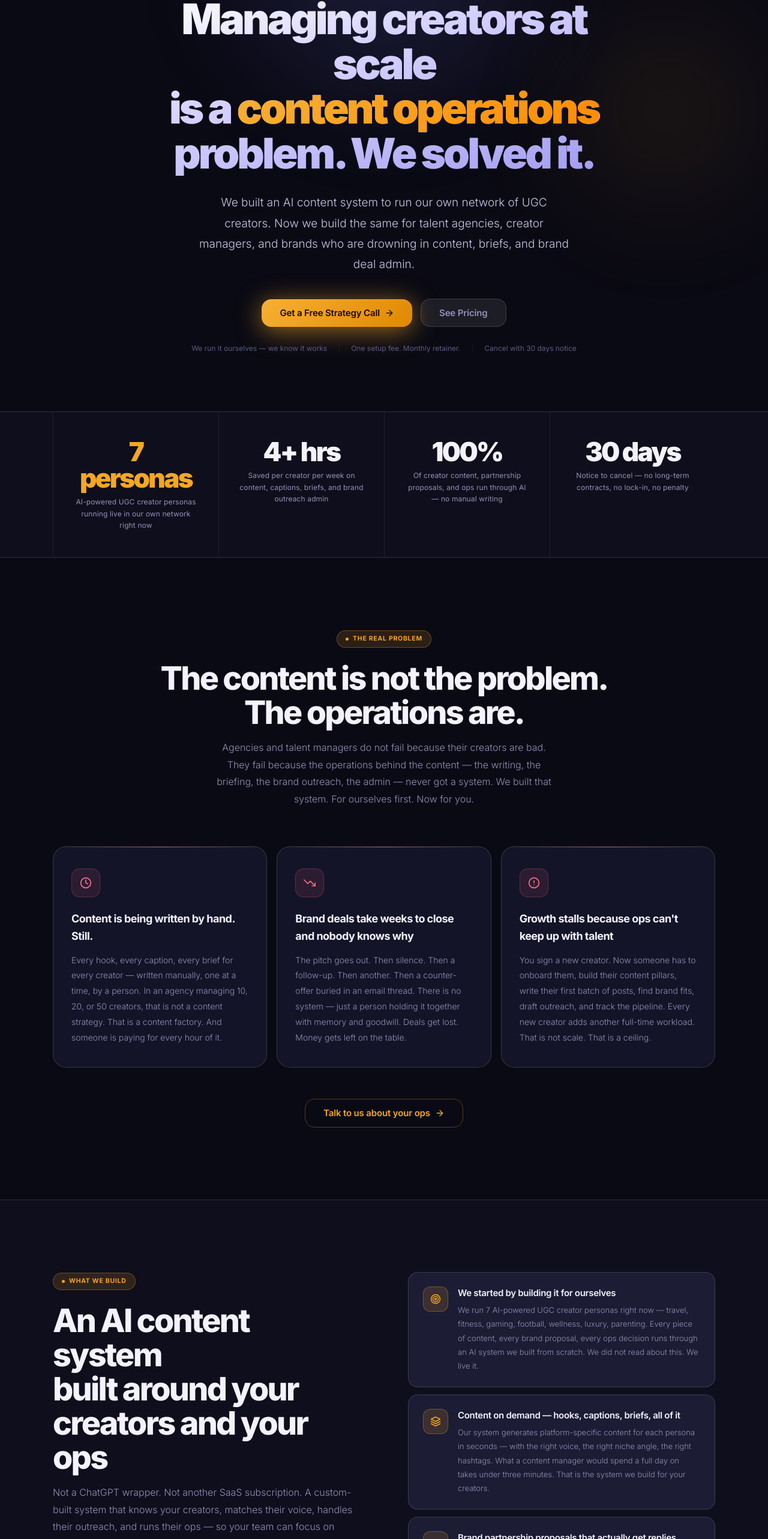
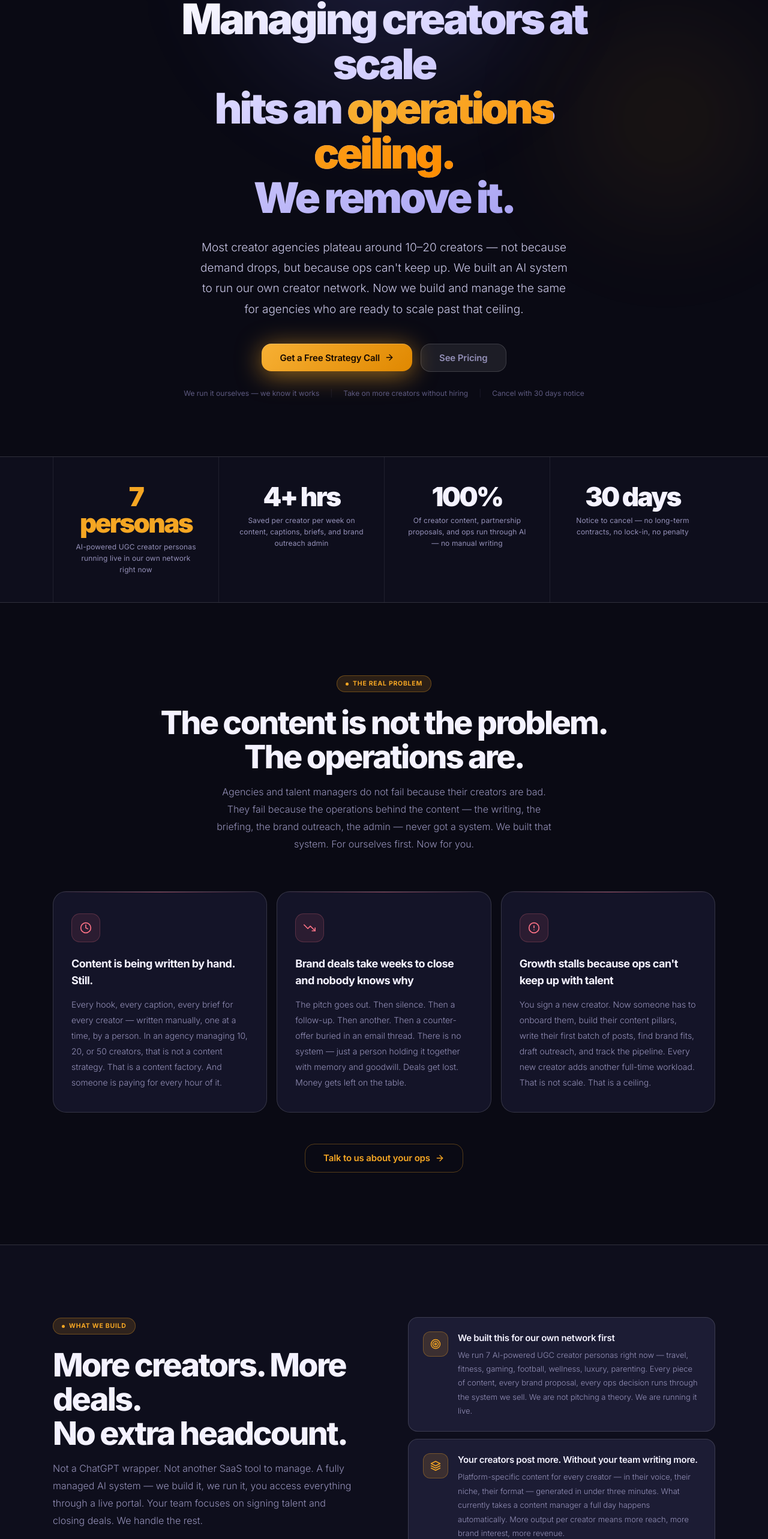
Before and after one commit to 100492107/caig-website, a React (Vite) app: page / in a window 1280 px wide. Shown: the part 211-2777 px from the top of the page at 60% size. Built offline with nearby package versions, Linux system fonts and the light colour scheme.

Commit message:
improve: outcome-led copy throughout — hero, solution, services, urgency banner

```diff
--- a/src/App.jsx
+++ b/src/App.jsx
@@ -432,8 +432,8 @@ function Hero() {
             transition={{ delay: 0.2, duration: 0.7, ease: [0.22, 1, 0.36, 1] }}
           >
             Managing creators at scale<br />
-            is a <span className="hl">content operations</span><br />
-            problem. We solved it.
+            hits an <span className="hl">operations ceiling.</span><br />
+            We remove it.
           </motion.h1>
 
           <motion.p
@@ -442,9 +442,9 @@ function Hero() {
             animate={{ opacity: 1, y: 0 }}
             transition={{ delay: 0.35, duration: 0.55 }}
           >
-            We built an AI content system to run our own network of UGC creators. Now we build
-            the same for talent agencies, creator managers, and brands who are drowning in
-            content, briefs, and brand deal admin.
+            Most creator agencies plateau around 10–20 creators — not because demand drops,
+            but because ops can't keep up. We built an AI system to run our own creator network.
+            Now we build and manage the same for agencies who are ready to scale past that ceiling.
           </motion.p>
 
           <motion.div
@@ -470,7 +470,7 @@ function Hero() {
           >
             <span style={{ color: 'var(--t3)' }}>We run it ourselves — we know it works</span>
             <span style={{ margin: '0 12px', opacity: 0.2 }}>|</span>
-            One setup fee. Monthly retainer.
+            Take on more creators without hiring
             <span style={{ margin: '0 12px', opacity: 0.2 }}>|</span>
             Cancel with 30 days notice
           </motion.div>
@@ -564,11 +564,11 @@ function Problem() {
 
 /* ── SOLUTION ────────────────────────────────────────────────── */
 const solutions = [
-  { icon: <Icon.Target size={18} />, title: 'We started by building it for ourselves', body: 'We run 7 AI-powered UGC creator personas right now — travel, fitness, gaming, football, wellness, luxury, parenting. Every piece of content, every brand proposal, every ops decision runs through an AI system we built from scratch. We did not read about this. We live it.' },
-  { icon: <Icon.Layers size={18} />, title: 'Content on demand — hooks, captions, briefs, all of it', body: 'Our system generates platform-specific content for each persona in seconds — with the right voice, the right niche angle, the right hashtags. What a content manager would spend a full day on takes under three minutes. That is the system we build for your creators.' },
-  { icon: <Icon.BarChart size={18} />, title: 'Brand partnership proposals that actually get replies', body: 'We generate full sponsorship decks tailored to each creator — niche fit, audience data, deliverables, pricing. Outreach goes out on a sequence. Follow-ups are automated. Your team stops chasing and starts closing.' },
-  { icon: <Icon.RefreshCw size={18} />, title: 'Creator ops run in two hours a week, not twenty', body: 'Onboarding new talent, tracking brand deal pipelines, managing content approvals, scheduling posts — all systematised. One creator ops system, custom-built for your agency, so your team manages more talent without adding headcount.' },
-  { icon: <Icon.Shield size={18} />, title: 'Managed end to end — we run it, you own the results', body: 'We build and operate the system on your behalf. You access everything through a live portal — content, deal pipeline, weekly reports — included in your retainer. The system stays under CAIG management, which is what keeps it running at this level. Cancel any time with 30 days notice.' },
+  { icon: <Icon.Target size={18} />, title: 'We built this for our own network first', body: 'We run 7 AI-powered UGC creator personas right now — travel, fitness, gaming, football, wellness, luxury, parenting. Every piece of content, every brand proposal, every ops decision runs through the system we sell. We are not pitching a theory. We are running it live.' },
+  { icon: <Icon.Layers size={18} />, title: 'Your creators post more. Without your team writing more.', body: 'Platform-specific content for every creator — in their voice, their niche, their format — generated in under three minutes. What currently takes a content manager a full day happens automatically. More output per creator means more reach, more brand interest, more revenue.' },
+  { icon: <Icon.BarChart size={18} />, title: 'More brand deals closed. Fewer falling through the cracks.', body: 'Every deal tracked from first contact to payment — stage by stage, in a live pipeline your whole team can see. No more deals buried in email threads. No more follow-ups missed. Agencies using a structured pipeline close more deals at higher rates.' },
+  { icon: <Icon.RefreshCw size={18} />, title: 'Add creators without adding ops overhead', body: 'The system scales with your roster. Add a new creator — content pillars, brand outreach, and pipeline tracking are ready in the same session. What used to add a full workload per creator now adds almost nothing. That is how you scale past 20, 30, 50.' },
+  { icon: <Icon.Shield size={18} />, title: 'Fully managed. Portal access included. Nothing to maintain.', body: 'We build and run the system on your behalf. You access everything through a live portal — content queue, deal pipeline, weekly reports — included in your retainer. No tools to manage, no prompts to write, no system to maintain. Cancel with 30 days notice.' },
 ]
 
 function Solution() {
@@ -578,11 +578,11 @@ function Solution() {
         <div className="sol-grid">
           <FadeUp>
             <div className="badge"><span className="badge-dot" />What We Build</div>
-            <h2 className="section-title">An AI content system<br />built around your<br />creators and your ops</h2>
+            <h2 className="section-title">More creators. More deals.<br />No extra headcount.</h2>
             <p className="section-sub" style={{ marginBottom: '36px' }}>
-              Not a ChatGPT wrapper. Not another SaaS subscription. A custom-built system
-              that knows your creators, matches their voice, handles their outreach, and
-              runs their ops — so your team can focus on signing talent and closing deals.
+              Not a ChatGPT wrapper. Not another SaaS tool to manage. A fully managed AI system —
+              we build it, we run it, you access everything through a live portal. Your team focuses
+              on signing talent and closing deals. We handle the rest.
             </p>
             <a href="#contact" className="btn btn-amber btn-lg">
               Get a Free Strategy Call <Icon.ArrowRight />
@@ -887,7 +887,7 @@ function Services() {
             <h2 className="section-title">Simple, transparent<br />retainer pricing.</h2>
             <p className="section-sub">
               One setup fee. One monthly retainer. Cancel with 30 days notice.<br />
-              The system, the IP, and everything built is yours to keep — always.
+              We run the system — you access everything through a live portal.
             </p>
           </div>
         </FadeUp>
@@ -1074,10 +1074,10 @@ function UrgencyBanner() {
           <p className="urgency-body">
             Seven creator personas. Live on TikTok and Instagram. Every post, every brand pitch,
             every ops decision running through the system we built.
-            <strong style={{ color: 'var(--t0)' }}> If it is good enough to run our own network, it is good enough to run yours.</strong> The strategy call is free. It is 45 minutes. Come and see it working for yourself.
+            <strong style={{ color: 'var(--t0)' }}> If it is good enough to run our own network, it is good enough to run yours.</strong> The strategy call is 45 minutes. We show you the live system, walk through your roster, and tell you exactly what we'd build — and what it would change.
           </p>
           <a href="#contact" className="btn btn-amber btn-lg breathe">
-            Book My Free Strategy Call <Icon.ArrowRight size={17} />
+            See How It Works For Your Agency <Icon.ArrowRight size={17} />
           </a>
           <div className="urgency-note">
             45-minute call &nbsp;&middot;&nbsp; No pitch deck &nbsp;&middot;&nbsp; No obligation &nbsp;&middot;&nbsp; Slots available within 3 business days
```
